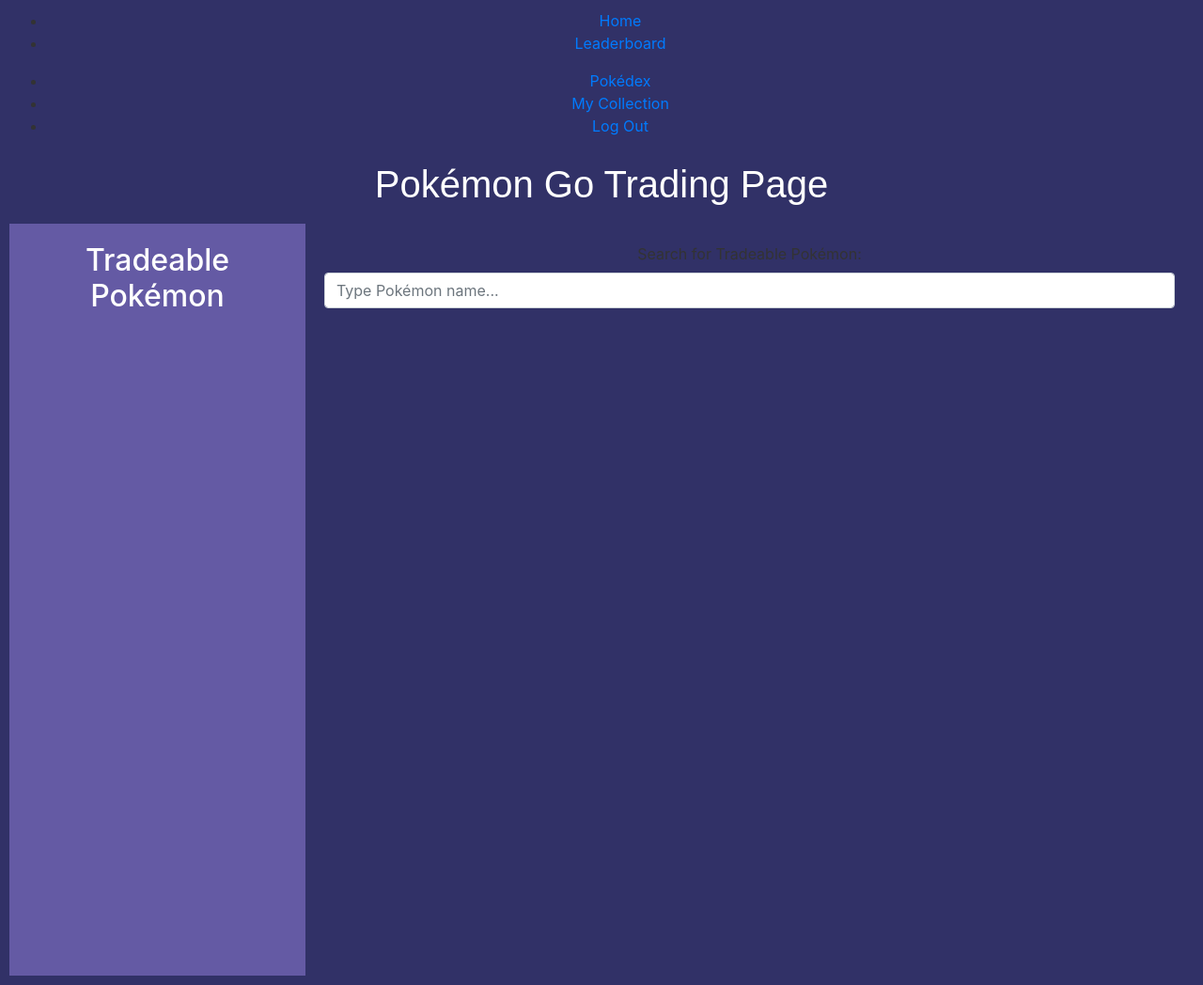
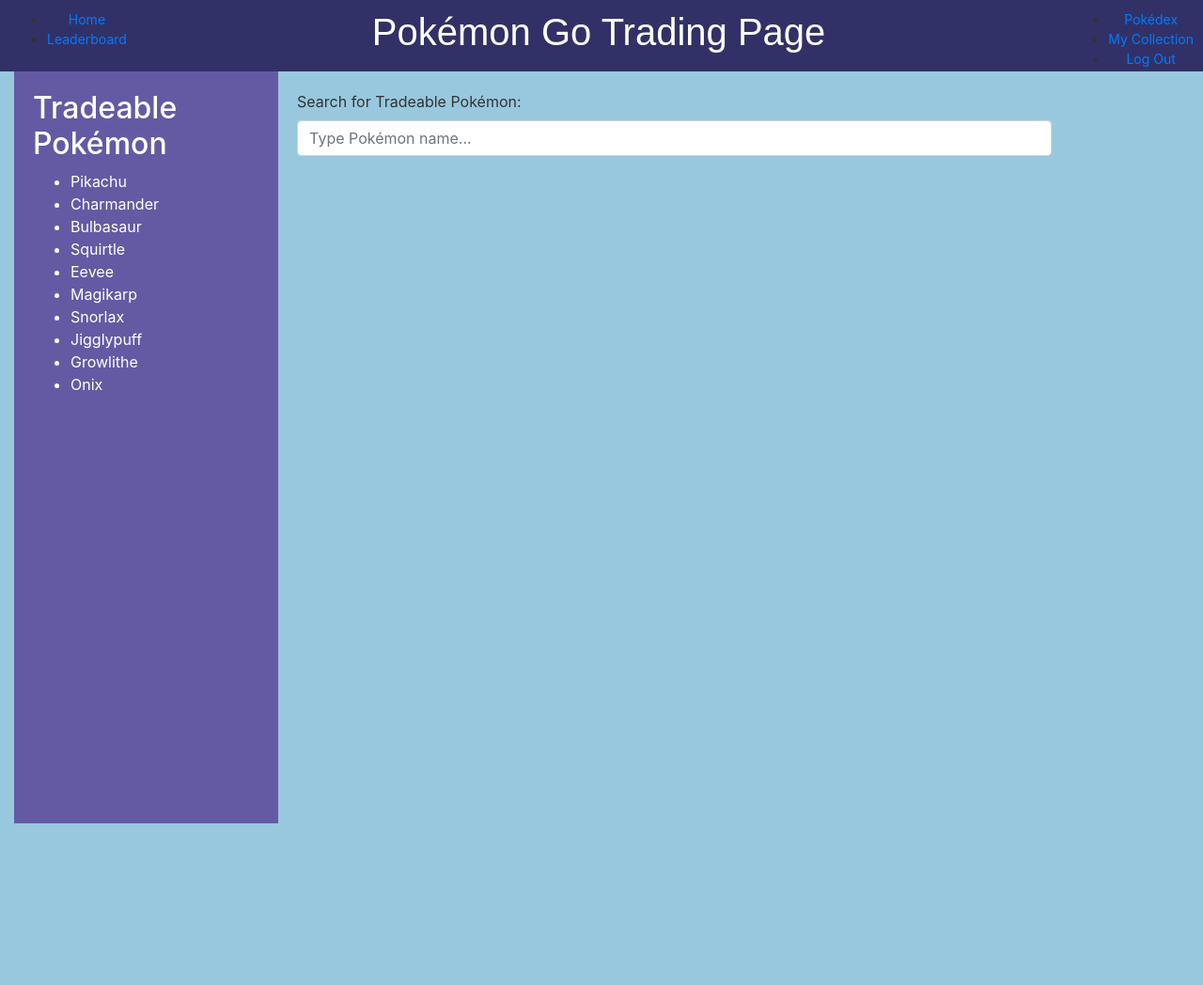
Before and after one commit to michaela2102/PokemonGo, a PHP site: page /trading_page.php in a window 1280 px wide. Shown: the whole page at 94% size. After the commit the page ends 876 px from the top, so only its background shows below. Run offline with PHP 8.4, Linux system fonts and the light colour scheme; data that the repository does not hold is empty.

Commit message:
Update trading_page.php

```diff
--- a/trading_page.php
+++ b/trading_page.php
@@ -10,32 +10,23 @@
 	 * @param string $id     The ID of the Pokémon to retrieve.
 	 * @return array|null    An associative array containing the Pokémon information, or null if no Pokémon is found.
 	 */
+	function get_pokemon_collection(PDO $pdo, string $PlayerID) {
 
+		// SQL query to retrieve Pokémon information based on the Pokémon ID
+		$sql = "SELECT *
+				FROM hasPokemon
+				JOIN pokemon ON hasPokemon.PokemonID = pokemon.PokemonID
+				WHERE PlayerID = :PlayerID;";
 
+		// Execute the SQL query using the pdo function and fetch the result
+		$pokemon_collection = pdo($pdo, $sql, ['PlayerID' => $PlayerID])->fetchAll();
 
-        // Function 10 to take 10 randomly generated tradeable pokemon from our database
-        function random_trades(PDO $pdo) {
-            // SQL query to selkect the 10 random pokemon from the database that are tradeable
-            $sql = "SELECT pokemon.PokemonID, PokemonName
-                   FROM hasPokemon
-                   JOIN pokemon ON hasPokemon.PokemonID = pokemon.PokemonID
-                   WHERE hasPokemon.AvailableToTrade='Yes'
-                   ORDER BY RAND()
-                   LIMIT 10";
- // Prepare the query to prevent SQL injection
-    $stmt = $pdo->prepare($sql);
+		// Return the toy information (associative array)
+		return $pokemon_collection;
+	}
 
-
-
-
-    // Execute the query
-    $stmt->execute();
-
-    // Fetch the result as an associative array
-    return $stmt->fetchAll(PDO::FETCH_ASSOC);}
-
-    $random_trades = random_trades($pdo);
-
+	// Retrieve info about toys from the db using provided PDO connection
+	$pokemon_collection = get_pokemon_collection($pdo, '1');
 
 // Closing PHP tag  ?> -->
 
@@ -91,10 +82,18 @@
             border-radius: 5px;
             cursor: pointer;
         }
+        .header-left {
+			float: left;
+            font-size: 14px;
+		}
+		.header-right {
+			float: right;
+            font-size: 14px;
+		}
     </style>
 </head>
 <body>
-<header>
+    <header>
 		<div class="header-left">
 			<nav>
 	      		<ul>
@@ -111,7 +110,6 @@
 				<li><a href="logout.php">Log Out</a> </li>
 		    </ul>
         </div>
-    <header>
         <h1>Pokémon Go Trading Page</h1>
     </header>
 
@@ -120,20 +118,17 @@
             <div class="col-md-3 sidebar">
                 <h2>Tradeable Pokémon</h2>
                 <ul>
-                    <!-- Itterating through a list of pokemon in our database that are tradeable randomly generating 10 -->
-
-                    <?php
-                         /*if (!empty($random_trades)){
-                             for ($row = 0; $row < count($random_trades); $row++){
-                             echo $random_trades[$row]["PokemonID"] . "<li>" .
-                       htmlspecialchars($random_trades[$row]['PokemonName']) . "</li>";
-                        }
-                    } else {
-                        echo "<li>No Pokémon available for trade.</li>";
-                    }
-                            */
-       ?>
-
+                    <!-- Example of 10 randomly generated Pokémon from the database -->
+                    <li>Pikachu</li>
+                    <li>Charmander</li>
+                    <li>Bulbasaur</li>
+                    <li>Squirtle</li>
+                    <li>Eevee</li>
+                    <li>Magikarp</li>
+                    <li>Snorlax</li>
+                    <li>Jigglypuff</li>
+                    <li>Growlithe</li>
+                    <li>Onix</li>
                 </ul>
             </div>
             <div class="col-md-9 content">
@@ -151,11 +146,11 @@
     <script>
         // Example list of Pokémon with user data (this would usually come from a database)
         const pokemonData = [
-            { name: 'Charmander', user: 'ashK', img: 'charmander.png', stats: 'Level 10, CP 500' },
-            { name: 'Bulbasaur', user: 'michaelaH', img: 'bulbasaur.png', stats: 'Level 15, CP 600' },
-            { name: 'Squirtle', user: 'AlexS', img: 'squirtle.png', stats: 'Level 20, CP 700' },
-            { name: 'Pikachu', user: 'xximjennyxx', img: 'pikachu.png', stats: 'Level 25, CP 800' },
-            { name: 'Eevee', user: 'PENNY', img: 'eevee.png', stats: 'Level 5, CP 300' },
+            { name: 'Charmander', user: 'Ash', img: 'charmander.png', stats: 'Level 10, CP 500' },
+            { name: 'Bulbasaur', user: 'Misty', img: 'bulbasaur.png', stats: 'Level 15, CP 600' },
+            { name: 'Squirtle', user: 'Brock', img: 'squirtle.png', stats: 'Level 20, CP 700' },
+            { name: 'Pikachu', user: 'Gary', img: 'pikachu.png', stats: 'Level 25, CP 800' },
+            { name: 'Eevee', user: 'Tracey', img: 'eevee.png', stats: 'Level 5, CP 300' },
         ];
 
         // Function to search Pokémon
```
